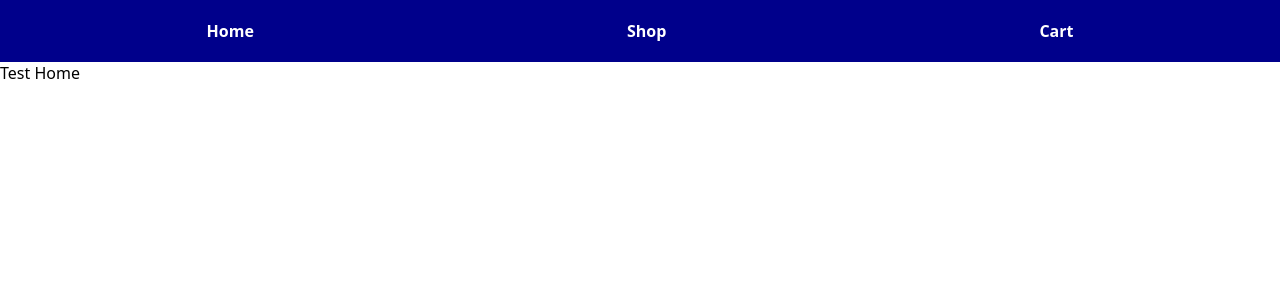
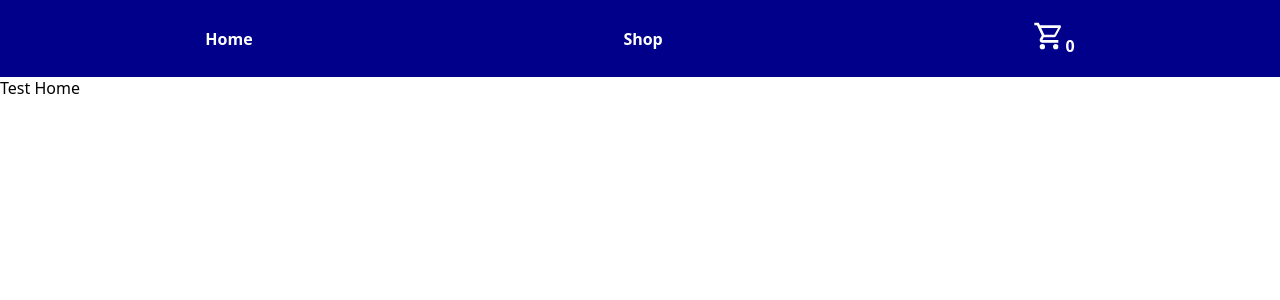
Before and after one commit to kpbongat/odin-shoppingCart, a React (Vite) app: page / in a window 1280 px wide. Shown: the top 300 px of the page. Built offline with nearby package versions, Linux system fonts and the light colour scheme.

Commit message:
Change cart text to icon and display product count

```diff
--- a/src/App/App.jsx
+++ b/src/App/App.jsx
@@ -7,7 +7,7 @@ function App() {
   const [cart, setCart] = useState({});
   return (
     <main>
-      <Nav />
+      <Nav cartCount={Object.keys(cart).length} />
       <Outlet context={[cart, setCart]} />
     </main>
   );
--- a/src/Nav/Nav.jsx
+++ b/src/Nav/Nav.jsx
@@ -1,7 +1,8 @@
 import styles from "./Nav.module.css";
 import { Link } from "react-router-dom";
-
-function Nav() {
+import cartIcon from "../assets/cart-outline.svg";
+import PropTypes from "prop-types";
+function Nav({ cartCount }) {
   return (
     <nav className={styles.nav}>
       <ul className={styles.ul}>
@@ -17,7 +18,8 @@ function Nav() {
         </li>
         <li>
           <Link to="cart" className={styles.link}>
-            Cart
+            <img src={cartIcon} alt="" width="32px" height="auto" />
+            <span>{cartCount}</span>
           </Link>
         </li>
       </ul>
@@ -25,4 +27,8 @@ function Nav() {
   );
 }
 
+Nav.propTypes = {
+  cartCount: PropTypes.number,
+};
+
 export default Nav;
--- a/src/Nav/Nav.module.css
+++ b/src/Nav/Nav.module.css
@@ -7,6 +7,7 @@
   display: flex;
   justify-content: space-around;
   list-style: none;
+  align-items: center;
 }
 
 .link {
```
Also changed, not shown: src/assets/cart-outline.svg (added).
